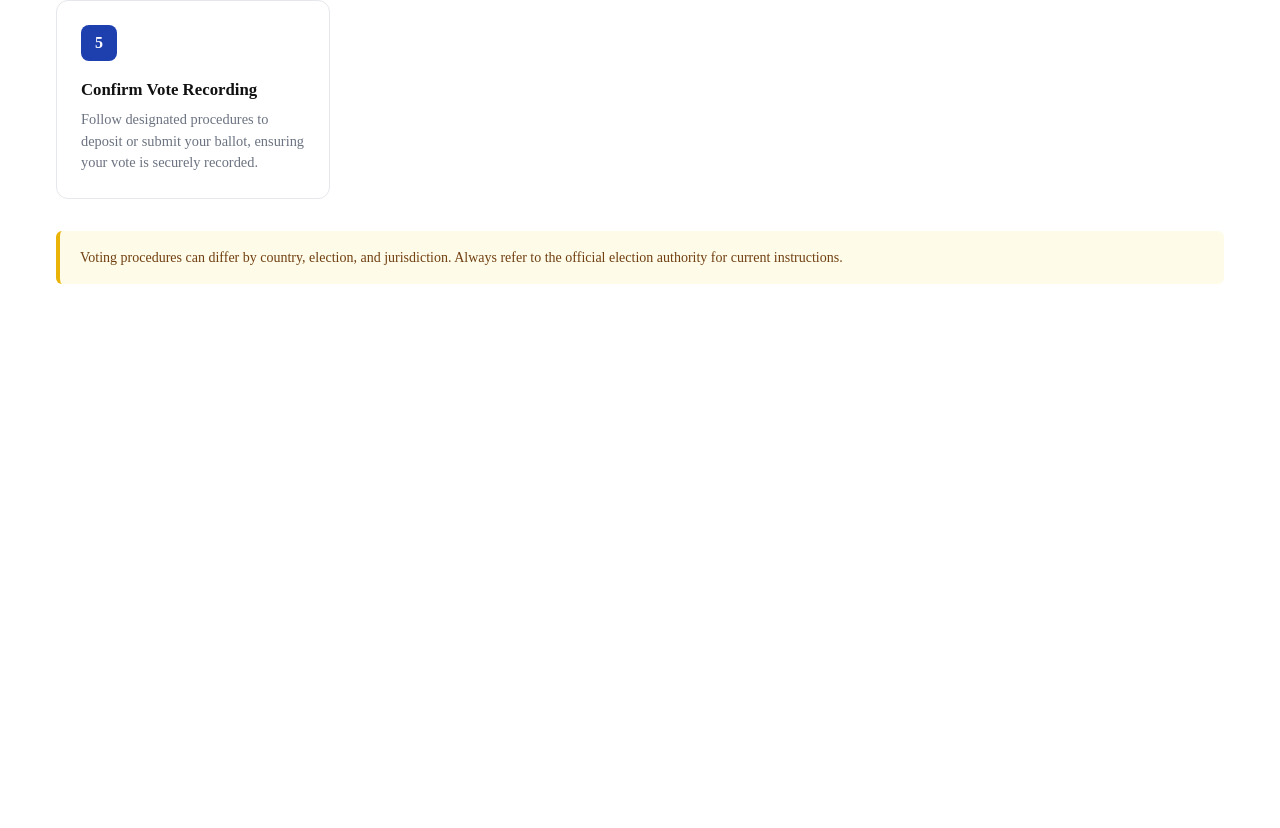
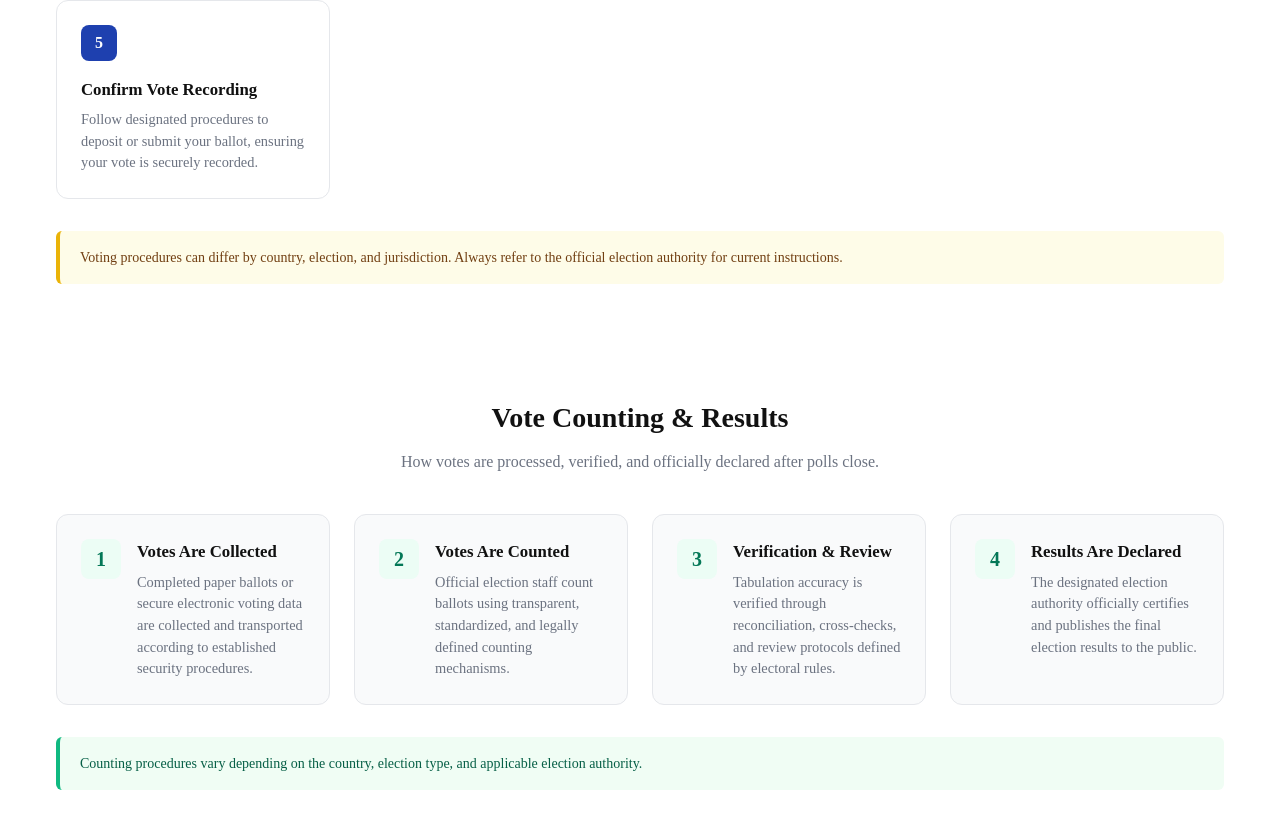
Before and after one commit to devamithra137/Election-Process-Education, a Next.js app: page / in a window 1280 px wide. Shown: the part 2874-3702 px from the top of the page. Before the commit the page ends 3254 px from the top, so only its background shows below. Built offline with nearby package versions, Linux system fonts and the light colour scheme.

Commit message:
Add vote counting overview

```diff
--- a/src/app/globals.css
+++ b/src/app/globals.css
@@ -396,6 +396,72 @@ a {
   line-height: 1.5;
 }
 
+/* ─── Vote Counting ─────────────────────────────────────────── */
+.counting-section {
+  width: 100%;
+  max-width: 1200px;
+  margin: 5rem auto 2rem;
+  padding: 0 1rem;
+}
+
+.counting-grid {
+  display: grid;
+  grid-template-columns: repeat(auto-fit, minmax(250px, 1fr));
+  gap: 1.5rem;
+  margin-top: 2.5rem;
+}
+
+.counting-card {
+  background-color: #f9fafb;
+  border: 1px solid #e5e7eb;
+  border-radius: 0.75rem;
+  padding: 1.5rem;
+  display: flex;
+  gap: 1rem;
+  align-items: flex-start;
+}
+
+.counting-step-number {
+  font-size: 1.25rem;
+  font-weight: 700;
+  color: #047857;
+  background-color: #ecfdf5;
+  width: 2.5rem;
+  height: 2.5rem;
+  border-radius: 0.5rem;
+  display: flex;
+  align-items: center;
+  justify-content: center;
+  flex-shrink: 0;
+}
+
+.counting-content h3 {
+  font-size: 1.05rem;
+  font-weight: 600;
+  color: var(--color-foreground);
+  margin-bottom: 0.35rem;
+}
+
+.counting-content p {
+  font-size: 0.9rem;
+  color: var(--color-muted);
+  line-height: 1.5;
+}
+
+.counting-note {
+  margin-top: 2rem;
+  padding: 1rem 1.25rem;
+  background-color: #f0fdf4;
+  border-left: 4px solid #10b981;
+  border-radius: 0.375rem;
+}
+
+.counting-note p {
+  font-size: 0.875rem;
+  color: #065f46;
+  line-height: 1.5;
+}
+
 /* ─── Buttons ────────────────────────────────────────────────── */
 .btn {
   display: inline-flex;
--- a/src/app/page.tsx
+++ b/src/app/page.tsx
@@ -4,6 +4,7 @@ import ElectionOverview from "@/components/ElectionOverview";
 import VoterRegistration from "@/components/VoterRegistration";
 import ElectionTimeline from "@/components/ElectionTimeline";
 import VotingProcess from "@/components/VotingProcess";
+import VoteCounting from "@/components/VoteCounting";
 
 export default function Home() {
   return (
@@ -26,6 +27,7 @@ export default function Home() {
       <VoterRegistration />
       <ElectionTimeline />
       <VotingProcess />
+      <VoteCounting />
     </main>
   );
 }
--- /dev/null
+++ b/src/components/VoteCounting.tsx
@@ -0,0 +1,66 @@
+import React from "react";
+import SectionHeading from "./SectionHeading";
+
+export interface CountingStage {
+  stageNumber: number;
+  title: string;
+  description: string;
+}
+
+const countingStages: CountingStage[] = [
+  {
+    stageNumber: 1,
+    title: "Votes Are Collected",
+    description:
+      "Completed paper ballots or secure electronic voting data are collected and transported according to established security procedures.",
+  },
+  {
+    stageNumber: 2,
+    title: "Votes Are Counted",
+    description:
+      "Official election staff count ballots using transparent, standardized, and legally defined counting mechanisms.",
+  },
+  {
+    stageNumber: 3,
+    title: "Verification & Review",
+    description:
+      "Tabulation accuracy is verified through reconciliation, cross-checks, and review protocols defined by electoral rules.",
+  },
+  {
+    stageNumber: 4,
+    title: "Results Are Declared",
+    description:
+      "The designated election authority officially certifies and publishes the final election results to the public.",
+  },
+];
+
+export const VoteCounting: React.FC = () => {
+  return (
+    <section id="counting" className="counting-section">
+      <SectionHeading
+        title="Vote Counting & Results"
+        subtitle="How votes are processed, verified, and officially declared after polls close."
+      />
+
+      <div className="counting-grid">
+        {countingStages.map((stage) => (
+          <div key={stage.stageNumber} className="counting-card">
+            <div className="counting-step-number">{stage.stageNumber}</div>
+            <div className="counting-content">
+              <h3>{stage.title}</h3>
+              <p>{stage.description}</p>
+            </div>
+          </div>
+        ))}
+      </div>
+
+      <div className="counting-note">
+        <p>
+          Counting procedures vary depending on the country, election type, and applicable election authority.
+        </p>
+      </div>
+    </section>
+  );
+};
+
+export default VoteCounting;
```
